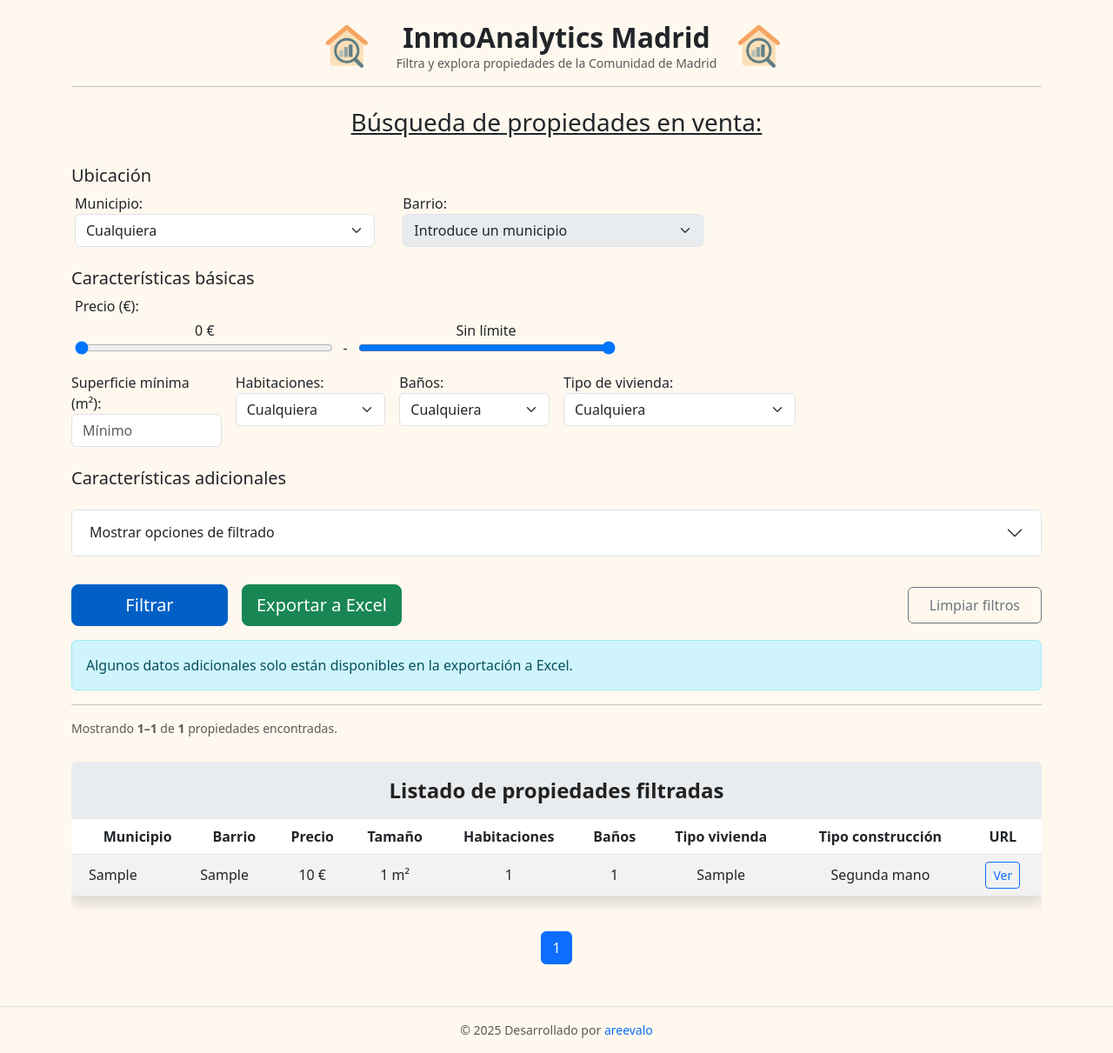
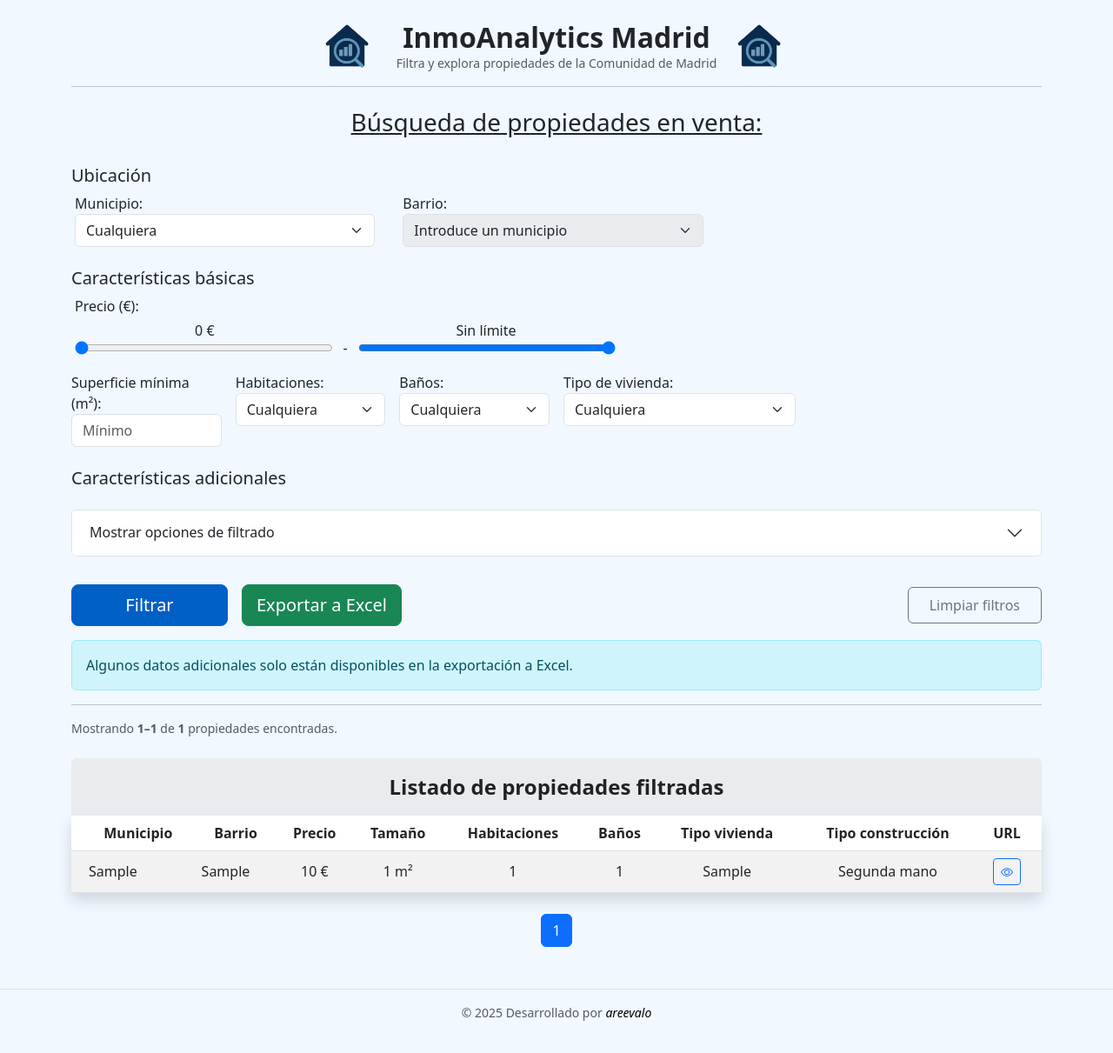
Before and after one commit to areevalo/InmoAnalytics, a Django app: page / in a window 1280 px wide. Shown: the whole page at 87% size. After the commit the page ends 1174 px from the top, so only its background shows below. Run offline with Django 5.2, Linux system fonts and the light colour scheme; tables that the repository leaves empty hold one stand-in row (values such as "Sample post"); some libraries are stand-ins or nearby versions.

Commit message:
updated webpage front fixed and removed some deprecated code

```diff
--- a/inmoanalytics/settings.py
+++ b/inmoanalytics/settings.py
@@ -41,9 +41,7 @@ INSTALLED_APPS = [
     # Aplicaciones personalizadas
     'database',  # Módulo para conexión y consultas a la base de datos
     'scrapers',  # Módulo para scrapers
-    'analytics',  # Análisis y estadísticas
     'exports',  # Exportación de datos
-    'scheduler',  # Programación de tareas
     'inmoanalytics'  # Extensiones útiles para desarrollo
 
 ]
--- a/inmoanalytics/static/css/styles.css
+++ b/inmoanalytics/static/css/styles.css
@@ -1,5 +1,5 @@
 body{
-    background-color: #fff8ee;
+    background-color: #f1f8ff;
 }
 
 .img-favicon {
@@ -39,6 +39,7 @@ table caption {
     border-radius: 6px 6px 0 0;
 }
 
+
 .table td,
 .table th {
   vertical-align: middle;
@@ -58,8 +59,8 @@ table caption {
 
 
 .table > tbody > tr:hover > td {
-    background-color: #d7edfd;
-    transition: background-color 0.1s;
+    background-color: #e0efff;
+    transition: background-color 0.2s ease-in-out;
 }
 
 
@@ -68,24 +69,43 @@ table caption {
     font-style: italic;
 }
 
+.btn-primary-soft {
+  background-color: #e7f1ff;
+  color: #004085;
+  border: 1px solid #69b3ff;
+}
+.btn-primary-soft:hover {
+  background-color: #004085;
+  color: #e7f1ff;
+    transition: background-color 0.15s ease-in-out;
+}
+
 .pagination .page-link {
     padding: 0.375rem 0.75rem;
     font-size: 1rem;
+    border-radius: 0.3rem;
 }
-/* En pantallas medianas (móvil grande/tablet), botones de paginación grandes */
+
+footer a{
+    color: #000000;
+   font-style: italic;
+}
+
+
 @media (max-width: 1400px) {
-    .col-hide-desktop-xl {
+    .col-hide-desktop {
         display: none !important;
     }
 }
 
+/* En pantallas medianas (móvil grande/tablet), botones de paginación grandes */
 @media (max-width: 990px) {
     .col-hide-tablet {
         display: none !important;
     }
 
      .pagination .page-link {
-        padding: 0.75rem 1.5rem;
+        padding: 0.5rem 1rem;
         font-size: 1.25rem;
     }
 }
--- a/inmoanalytics/templates/property_list.html
+++ b/inmoanalytics/templates/property_list.html
@@ -5,6 +5,7 @@
     <title>InmoAnalytics Madrid</title>
     <link rel="icon" href="{% static 'img/favicon.png' %}" type="image/png">
     <link rel="stylesheet" href="https://cdn.jsdelivr.net/npm/bootstrap@5.3.0/dist/css/bootstrap.min.css">
+    <link rel="stylesheet" href="https://cdn.jsdelivr.net/npm/bootstrap-icons@1.10.5/font/bootstrap-icons.css">
     <link rel="stylesheet" href="{% static 'css/styles.css' %}">
 </head>
 <body>
@@ -139,6 +140,7 @@
                       <div class="col-md-3 form-check">
                         {{ filter.form.pool }}
                         <label class="form-check-label" for="{{ filter.form.pool.id_for_label }}">Piscina</label>
+                        <label class="form-heck-label" for="{{ filter.form.pool.id_for_label }}">Piscina</label>
                       </div>
                       <div class="col-md-3 form-check">
                         {{ filter.form.underfloor_heating }}
@@ -178,8 +180,7 @@
     <p class="text-muted small mb-1 mt-2">
           Mostrando <strong>{{ page_obj.start_index }}–{{ page_obj.end_index }}</strong> de <strong>{{ page_obj.paginator.count }}</strong> propiedades encontradas.
     </p>
-    <div class="table-responsive">
-        <table class="table table-striped align-middle mt-4 text-center shadow">
+    <table class="table table-responsive table-striped align-middle mt-4 mb-4 text-center shadow">
         <caption>Listado de propiedades filtradas</caption>
         <thead>
             <tr>
@@ -191,8 +192,7 @@
                 <th class="col-hide-mobile">Baños</th>
                 <th class="col-hide-tablet">Tipo vivienda</th>
                 <th class="col-hide-tablet">Tipo construcción</th>
-                    <th class="col-hide-desktop-xl">Estado</th>
-                    <th class="col-hide-desktop-xl">Año construcción</th>
+                <th class="col-hide-desktop">Año construcción</th>
                 <th class="td-padding-right">URL</th>
             </tr>
         </thead>
@@ -207,11 +207,12 @@
                     <td class="col-hide-mobile {% if not prop.baths %}text-muted-italic{% endif %}">{{ prop.baths|default:"Sin datos" }}</td>
                     <td class="col-hide-tablet {% if not prop.type_of_home %}text-muted-italic{% endif %}">{{ prop.type_of_home|default:"Sin datos" }}</td>
                     <td class="col-hide-tablet {% if not prop.is_new_home %}text-muted-italic{% endif %}">{{ prop.is_new_home|default:"Sin datos" }}</td>
-                        <td class="col-hide-desktop-xl {% if not prop.ownership_status %}text-muted-italic{% endif %}">{{ prop.ownership_status|default:"Sin datos" }}</td>
-                        <td class="col-hide-desktop-xl {% if not prop.construction_year %}text-muted-italic{% endif %}">{{ prop.construction_year|default:"Sin datos" }}</td>
+                    <td class="col-hide-desktop {% if not prop.construction_year %}text-muted-italic{% endif %}">{{ prop.construction_year|default:"Sin datos" }}</td>
                     <td class="td-padding-right">
                         {% if prop.url %}
-                                <a href="{{ prop.url }}" target="_blank" class="btn btn-sm btn-outline-primary">Ver</a>
+                            <a href="{{ prop.url }}" target="_blank" class="btn btn-sm btn-outline-primary" title="Ver propiedad">
+                                <i class="bi bi-eye"></i>
+                            </a>
                         {% else %}
                             <span class="text-muted-italic">Sin datos</span>
                         {% endif %}
@@ -226,7 +227,6 @@
             {% endfor %}
         </tbody>
     </table>
-    </div>
 <nav aria-label="Paginación">
   <ul class="pagination justify-content-center mt-4">
     {# Botón primera página #}
--- a/inmoanalytics/urls.py
+++ b/inmoanalytics/urls.py
@@ -15,13 +15,15 @@ Including another URLconf
     2. Add a URL to urlpatterns:  path('blog/', include('blog.urls'))
 """
 from django.contrib import admin
-from django.urls import path, include
+from django.urls import path
+
+import exports.excel_exporter
 from . import views
 
 urlpatterns = [
     path('admin/', admin.site.urls),
     path('', views.property_list, name='property-list'),
     path('ajax/get_neighborhoods/', views.get_neighborhoods, name='get_neighborhoods'),
-    path('export/excel/', views.export_properties_excel, name='export_properties_excel'),
+    path('export/excel/', exports.excel_exporter.export_properties_excel, name='export_properties_excel'),
 
 ]
--- a/inmoanalytics/views.py
+++ b/inmoanalytics/views.py
@@ -6,7 +6,6 @@ from django.shortcuts import render
 from django.utils.safestring import mark_safe
 from database.models import Properties, PropertyFeatures
 from .filters import PropertiesFilter
-from .utils import parse_year_range
 
 def get_neighborhoods(request):
     municipality = request.GET.get('municipality')
@@ -19,69 +18,6 @@ def get_neighborhoods(request):
             .distinct()
         )
     return JsonResponse({'neighborhoods': [n for n in neighborhoods if n]})
-
-def export_properties_excel(request):
-    f = PropertiesFilter(request.GET, queryset=Properties.objects.all())
-    properties = f.qs.prefetch_related('propertyfeatures_set').all()
-
-    # Define el orden y los nombres de las columnas: (campo, nombre en español)
-    columns = [
-        ('municipality', 'Municipio'),
-        ('neighborhood', 'Barrio'),
-        ('street', 'Calle'),
-        ('price', 'Precio (€)'),
-        ('rooms', 'Habitaciones'),
-        ('baths', 'Baños'),
-        ('area', 'Superficie (m²)'),
-        ('type_of_home', 'Tipo de vivienda'),
-        ('ownership_status', 'Estado de propiedad'),
-        ('floor_level', 'Planta'),
-        ('elevator', 'Ascensor'),
-        ('garage', 'Garaje'),
-        ('pool', 'Piscina'),
-        ('terrace', 'Terraza'),
-        ('balcony', 'Balcón'),
-        ('garden', 'Jardín'),
-        ('fitted_wardrobes', 'Armarios empotrados'),
-        ('air_conditioning', 'Aire acondicionado'),
-        ('heating', 'Calefacción'),
-        ('underfloor_heating', 'Suelo radiante'),
-        ('storage_room', 'Trastero'),
-        ('orientation', 'Orientación'),
-        ('energy_calification', 'Calificación energética'),
-        ('construction_year', 'Año construcción'),
-        ('url', 'URL'),
-    ]
-    boolean_fields = {
-        'elevator', 'garage', 'pool', 'terrace', 'balcony', 'garden',
-        'fitted_wardrobes', 'air_conditioning', 'heating', 'underfloor_heating', 'storage_room'
-    }
-    data = []
-    for prop in properties:
-        features = prop.propertyfeatures_set.first()
-        row = []
-        for field, _ in columns:
-            if hasattr(prop, field):
-                value = getattr(prop, field)
-            elif features and hasattr(features, field):
-                value = getattr(features, field)
-            else:
-                value = "Sin datos"
-            if value is None:
-                value = "Sin datos"
-            # Formatea los booleanos como "Sí"/"No"
-            if field in boolean_fields and value != "Sin datos":
-                value = "Sí" if value else "No"
-            row.append(value)
-        data.append(row)
-
-    # Nombres para las columnas del Excel
-    column_names = [col[1] for col in columns]
-    df = pd.DataFrame(data, columns=column_names)
-    response = HttpResponse(content_type='application/vnd.openxmlformats-officedocument.spreadsheetml.sheet')
-    response['Content-Disposition'] = 'attachment; filename=propiedades.xlsx'
-    df.to_excel(response, index=False)
-    return response
 
 def property_list(request):
     f = PropertiesFilter(request.GET, queryset=Properties.objects.filter(active=1).order_by('-id'))
--- a/scrapers/constants.py
+++ b/scrapers/constants.py
@@ -1,6 +1,6 @@
 # Campos de Properties
 PROP_FIELDS = [
-    "price", "url", "municipality", "neighborhood", "street", "origin"
+    "price", "url", "municipality", "neighborhood", "street"
 ]
 
 # Campos de PropertyFeatures
--- a/scrapers/fotocasa_scraper/fotocasa_scraper.py
+++ b/scrapers/fotocasa_scraper/fotocasa_scraper.py
@@ -115,9 +115,9 @@ class FotocasaScraper(BaseScraper):
                     num_init_page = None
                     time.sleep(3 + 2 * random.random())
 
-                    if not resp_next_page_content:
-                        num_init_page = input("¿Desea seguir el flujo normal de descarga? En caso contrario introduzca el "
-                                              "número de página desde el que desea scrapear")
+                    # if not resp_next_page_content:
+                    #     num_init_page = input("¿Desea seguir el flujo normal de descarga? En caso contrario introduzca el "
+                    #                           "número de página desde el que desea scrapear")
                     next_page_path_url = parse_helpers.get_next_page_path(html_content, num_init_page, page, self.logger)
                     req_next_page_url = urljoin(self.base_url, next_page_path_url)
                     self.logger.info("Pasando a la página {} ({})...".format(page + 1, req_next_page_url))
```
Also changed, not shown: database/db_funcs.py (+26 -21 lines), docs/usage_guide.md (+5 -0 lines), exports/excel_exporter.py (added, +69 -0 lines), inmoanalytics/static/img/favicon.png. Lines whose indentation alone changed are shown as unchanged.
